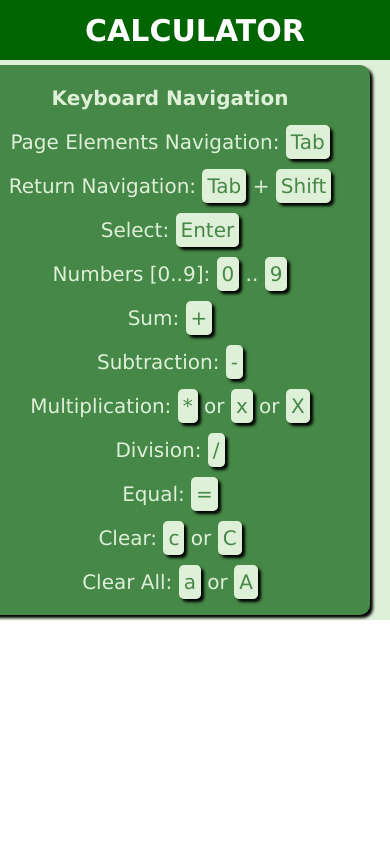
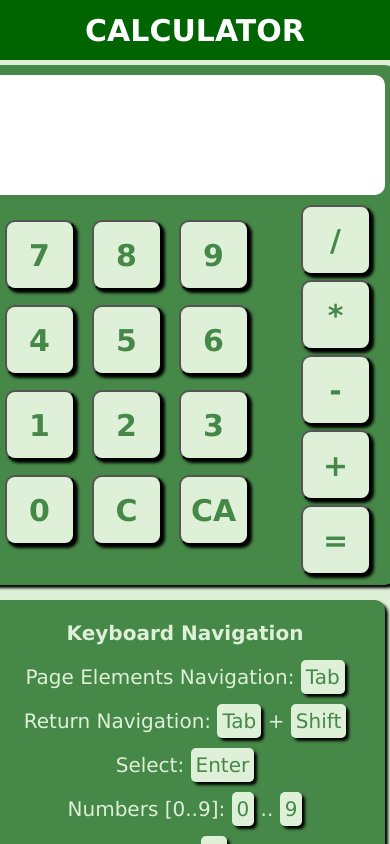
Before and after one commit to Silvio-Ronaldo/calculator-react, a React (Create React App) app: page / in a window 390 px wide. Shown: the top 844 px of the page. Built offline with nearby package versions, Linux system fonts and the light colour scheme.

Commit message:
Adicionando Media Query

```diff
--- a/src/styles.js
+++ b/src/styles.js
@@ -4,7 +4,6 @@ import styled from 'styled-components';
 export const Container = styled.div`
     display: flex;
     flex-direction: column;
-    align-items: flex-end;
     background: #DFF0D8;
     outline: 0px solid transparent;
 `;
@@ -28,8 +27,14 @@ export const Title = styled.h1`
 `;
 
 export const Main = styled(Container)`
+    justify-content: flex-end;
     margin-top: 5px;
     flex-direction: row;
+
+    @media(max-width: 880px) {
+        flex-direction: column;
+        justify-content: center;
+    }
 `;
 
 export const Calculator = styled.div`
@@ -147,6 +152,12 @@ export const ListKeys = styled.ul`
     box-shadow: 3px 3px 3px black;
     outline-color: red;
     outline-width: 5px;
+
+    @media(max-width: 880px) {
+        justify-self: center;
+        align-self: center;
+        margin-top: 10px;
+    }
 `;
 
 export const ListTitle = styled(Title)`
```
